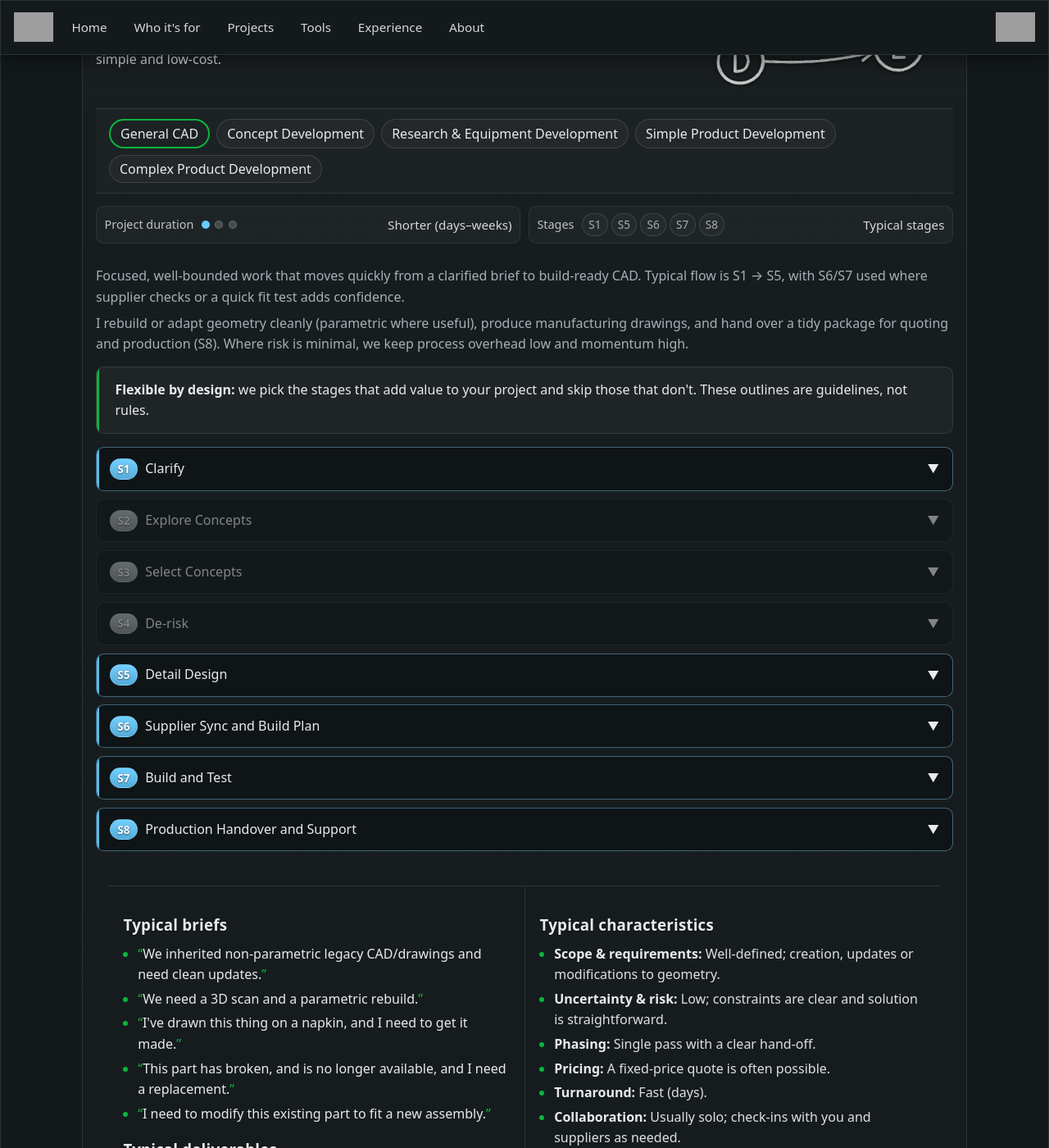
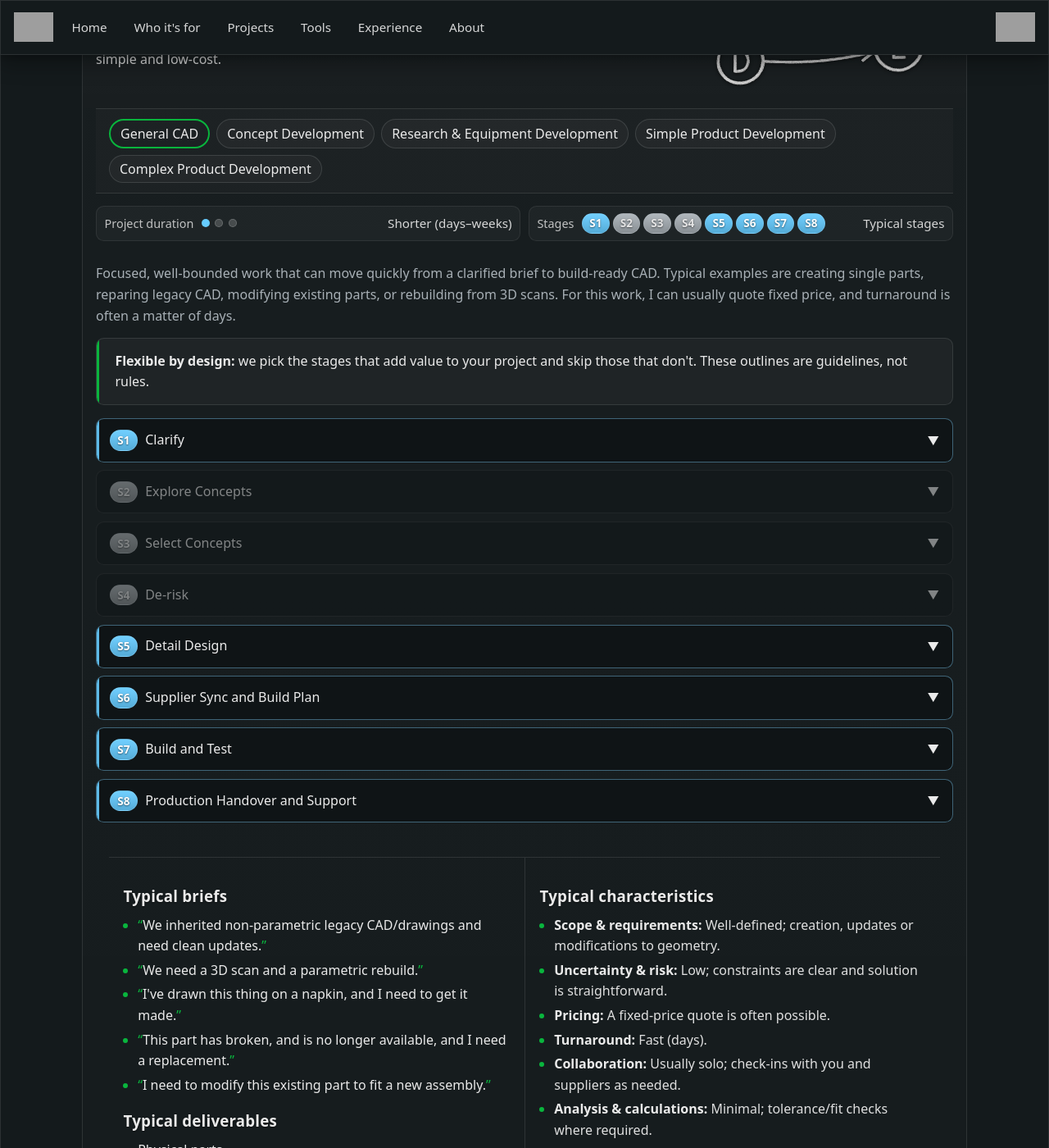
Before and after one commit to JamesAIzzard/jamesaizzard.github.io, a Jekyll site: the page built from flexible-project-framework.html, in a window 1280 px wide and 1400 px high, scrolled down 262 px. Shown: the whole window at 82% size. Built offline with Jekyll 4.4.1, drawn with Linux system fonts in a browser that asks for light colours; some web fonts are replaced; grey boxes are pictures that could not be loaded.

Commit message:
Refactor project types and framework introduction for clarity and detail; enhance styling for stages widget in project types section.

```diff
--- a/_data/flexible_framework/project_types.yml
+++ b/_data/flexible_framework/project_types.yml
@@ -3,8 +3,7 @@
   - id: cad
     label: General CAD
     framework_intro:
-      - Focused, well-bounded work that moves quickly from a clarified brief to build‑ready CAD. Typical flow is S1 → S5, with S6/S7 used where supplier checks or a quick fit test adds confidence.
-      - I rebuild or adapt geometry cleanly (parametric where useful), produce manufacturing drawings, and hand over a tidy package for quoting and production (S8). Where risk is minimal, we keep process overhead low and momentum high.
+      - Focused, well-bounded work that can move quickly from a clarified brief to build-ready CAD. Typical examples are creating single parts, reparing legacy CAD, modifying existing parts, or rebuilding from 3D scans. For this work, I can usually quote fixed price, and turnaround is often a matter of days.
     stage_ids: [S1, S5, S6, S7, S8]
     briefs:
       - We inherited non-parametric legacy CAD/drawings and need clean updates.
@@ -17,8 +16,6 @@
         desc: Well-defined; creation, updates or modifications to geometry.
       - head: Uncertainty & risk
         desc: Low; constraints are clear and solution is straightforward.
-      - head: Phasing
-        desc: Single pass with a clear hand-off.
       - head: Pricing
         desc: A fixed-price quote is often possible.
       - head: Turnaround
@@ -42,8 +39,7 @@
   - id: concept
     label: Concept Development
     framework_intro:
-      - Breadth‑first exploration to define the right approach. We clarify aims and constraints in S1, generate options in S2, then select a direction in S3 based on evidence, constraints and acceptance tests.
-      - Light S4 de‑risking focuses on the cheapest decisive tests and simple models to answer the big unknowns before committing to detailed design or spend.
+      - Breadth-first exploration to define the right approach. We typically clarify aims and constraints in, generate a wide range of concepts, then select a direction in based on evidence, constraints and acceptance tests. Sometimes, initial de-risking is conducted to increase confidence in the selected design direction.
     stage_ids: [S1, S2, S3, S4]
     briefs:
       - I need to turn my idea into a prototype to show an investor.
@@ -56,8 +52,6 @@
         desc: Emerging; intent is clear but details are open.
       - head: Uncertainty & risk
         desc: Low to moderate; exploration within a defined envelope.
-      - head: Phasing
-        desc: Single phase with iterative reviews; can extend if needed.
       - head: Pricing
         desc: Fixed-price concept package may be possible when the brief is clear.
       - head: Turnaround
@@ -83,9 +77,8 @@
   - id: research
     label: Research & Equipment Development
     framework_intro:
-      - Goal‑driven, empirical work to create rigs, fixtures or lab equipment. We define the measurable outcome in S1, explore and select viable architectures (S2/S3), then aggressively de‑risk hotspots in S4.
-      - Expect practical S5–S7 loops: quick CAD, fast builds, test‑measure‑iterate. Once converged, we hand over clean data and support first‑use in the lab or on the line (S8).
-    stage_ids: [S1, S2, S3, S4, S5, S6, S7, S8]
+      - Goal-driven, empirical work to create rigs, fixtures or lab or industrial equipment. Often, these can involve concept generation through to detailed design, but with less emphasis on supplier engagement, since the device is often not intended for volume manufacture, and therefore may not require detailed handover to production.
+    stage_ids: [S1, S2, S3, S4, S5, S7]
     briefs:
       - I need a custom machine to automate this experiment.
       - We need a test-rig to de-risk this aspect of a larger project and our main design team doesn't have the bandwidth.
@@ -95,8 +88,6 @@
         desc: Technical goal clearly defined; solution space open.
       - head: Uncertainty & risk
         desc: Moderate; empirical learning expected.
-      - head: Phasing
-        desc: Phase-gated typically (explore → prototype → refine).
       - head: Pricing
         desc: Typically hourly; fixed-price blocks for well-bounded tasks.
       - head: Turnaround
@@ -122,8 +113,7 @@
   - id: product-simple
     label: Simple Product Development
     framework_intro:
-      - End‑to‑end development for a focused mechanical product. We shape the brief (S1), explore and select options (S2/S3), and de‑risk early with targeted tests (S4) so detailed design proceeds with confidence (S5).
-      - Supplier sync (S6) and one or two prototype passes (S7) are typical. I package data for production and support a smooth handover (S8).
+      - End-to-end development for a small, relatively simple product. We shape the brief, explore and select options, and de-risk early with targeted tests so detailed design proceeds with confidence. Manufacturing volumes is a key consideration throughout, and often requires detailed reviews with suppliers and manufacturers. A few prototype passes are typical, and detailed documentation supports a handover to production.
     stage_ids: [S1, S2, S3, S4, S5, S6, S7, S8]
     briefs:
       - I need to develop this concept into a manufacturable product.
@@ -134,8 +124,6 @@
         desc: Focused scope; single part or small assembly, often purely mechanical.
       - head: Uncertainty & risk
         desc: Moderate; depending on complexity and novelty.
-      - head: Phasing
-        desc: Phase-gated typically (refine brief → concepts → de-risk → detail → alpha → beta → handover).
       - head: Pricing
         desc: Typically hourly with milestone reviews; fixed-price for discrete, well-defined packages.
       - head: Turnaround
@@ -163,8 +151,7 @@
   - id: product-complex
     label: Complex Product Development
     framework_intro:
-      - System‑level development with multiple subsystems and stakeholders. We invest in clear acceptance tests (S1) and evidence‑based selection (S2/S3), then retire key risks early through S4.
-      - Expect structured S5–S7 build/test cycles with supplier engagement in S6. Handover includes robust manufacturing data, change control and first‑build support (S8).
+      - System-level development with multiple subsystems and stakeholders. We invest in clear acceptance tests and evidence-based selection, and de-risk before detailed design. Often, specialists from multiple disciplines are involved. Supplier engagement is critical to confirm manufacturability, cost and lead time. Several prototype passes are typical, with testing and iteration to refine performance and reliability. Handover typically requires detailed documentation to support complex assembly and commisioning.
     stage_ids: [S1, S2, S3, S4, S5, S6, S7, S8]
     briefs:
       - I need to turn my idea into a beta prototype, suitable for volume production, to show an investor.
@@ -174,8 +161,6 @@
         desc: System-level product with multiple subsystems.
       - head: Uncertainty & risk
         desc: Higher; often higher complexity.
-      - head: Phasing
-        desc: Phase-gated typically (refine brief → concepts → de-risk → detail → alpha → beta → handover).
       - head: Pricing
         desc: Typically hourly with milestone reviews; fixed-price for discrete, well-defined packages.
       - head: Turnaround
--- a/_sass/components/project_types.scss
+++ b/_sass/components/project_types.scss
@@ -102,6 +102,36 @@
     background: rgba(255,255,255,0.04);
     opacity: 0.7;
   }
+
+  /* Stages widget: style chips like the .ff-step pills in the accordion */
+  .pt-scale.stages .opt {
+    display: inline-flex;
+    align-items: center;
+    justify-content: center;
+    width: 2.1rem;
+    height: 1.6rem;
+    padding: 0; /* numeric pill, no inner padding */
+    border-radius: 999px;
+    font-weight: 700;
+    font-size: 0.85em;
+    text-shadow: 0 1px 2px rgba(0,0,0,0.45), 0 0 1px rgba(0,0,0,0.25);
+    /* Neutral (non-selected) appearance matches is-off .ff-step */
+    color: #e6e6e6;
+    background: linear-gradient(180deg,
+      color-mix(in oklab, var(--muted) 90%, white),
+      color-mix(in oklab, var(--muted) 86%, black));
+    border: 1px solid color-mix(in oklab, var(--muted) 50%, var(--panel-edge));
+    opacity: 1; /* override base chip opacity */
+  }
+  /* Stages: highlight applicable ones with the same accent-2 gradient as .ff-step */
+  .pt-scale.stages .opt.is-on {
+    color: #fff;
+    background: linear-gradient(180deg,
+      color-mix(in oklab, var(--accent-2) 94%, white),
+      color-mix(in oklab, var(--accent-2) 88%, black));
+    border: 1px solid var(--panel-edge);
+    opacity: 1;
+  }
   .pt-scale.phases[data-mode="single"] .opt[data-opt="single"],
   .pt-scale.phases[data-mode="multi"] .opt[data-opt="multi"] {
     background: var(--accent-2);
--- a/flexible-project-framework.html
+++ b/flexible-project-framework.html
@@ -42,8 +42,9 @@
               <div class="pt-scale stages">
                 <span class="pt-scale-label">Stages</span>
                 <div class="pt-scale-toggle" aria-hidden="true">
-                  {% for sid in t.stage_ids %}
-                  <span class="opt">{{ sid }}</span>
+                  {% assign all_stages = site.data.flexible_framework.project_stages.stages %}
+                  {% for s in all_stages %}
+                  <span class="opt{% if t.stage_ids contains s.id %} is-on{% endif %}">{{ s.id }}</span>
                   {% endfor %}
                 </div>
                 <span class="pt-scale-text">Typical stages</span>
```
Also changed, not shown: temp_pt.yml (deleted, +0 -201 lines).
